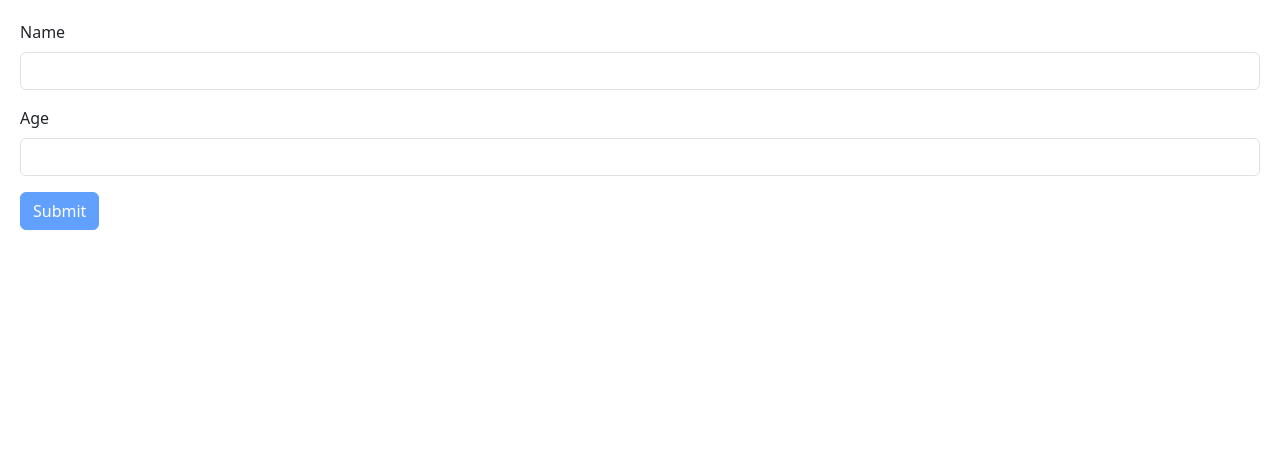
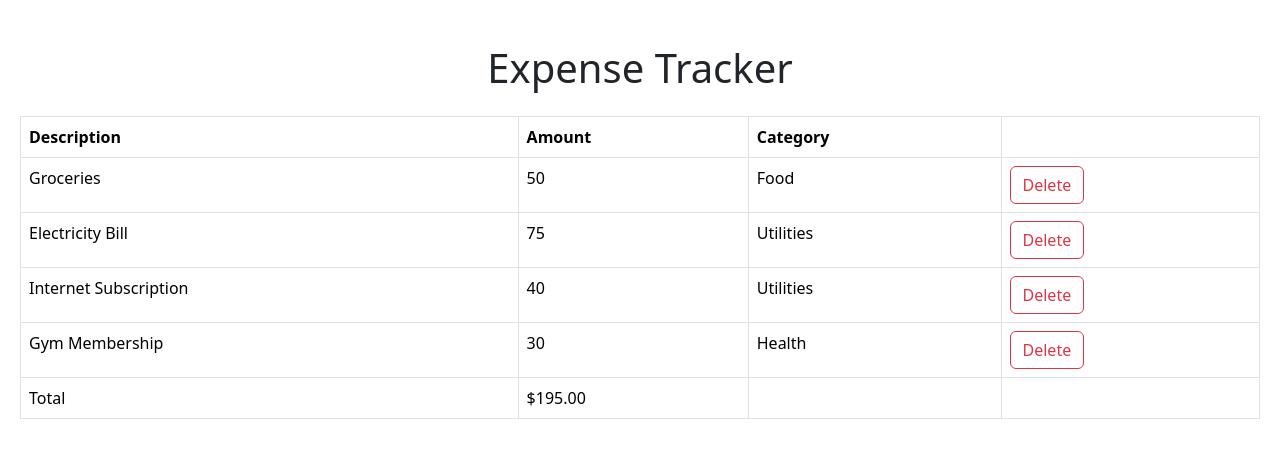
Before and after one commit to DevAhmedKhalil/mosh-react-app, a React (Vite) app: page / in a window 1280 px wide. Shown: the top 458 px of the page. Built offline with nearby package versions, Linux system fonts and the light colour scheme.

Commit message:
sec-6: building expense list

```diff
--- a/src/App.tsx
+++ b/src/App.tsx
@@ -1,10 +1,33 @@
 import { useState } from "react";
-import Form from "./components/Form";
+import ExpenseList from "./expense-tracker/components/ExpenseList";
 
 function App() {
+  const [expences, setExpences] = useState([
+    { id: 1, description: "Groceries", amount: 50, category: "Food" },
+    {
+      id: 2,
+      description: "Electricity Bill",
+      amount: 75,
+      category: "Utilities",
+    },
+    {
+      id: 3,
+      description: "Internet Subscription",
+      amount: 40,
+      category: "Utilities",
+    },
+    { id: 4, description: "Gym Membership", amount: 30, category: "Health" },
+  ]);
+
   return (
     <div>
-      <Form />
+      <h1 className="text-center my-4">Expense Tracker</h1>
+      <ExpenseList
+        expenses={expences}
+        onDelete={(id) => {
+          setExpences(expences.filter((expense) => expense.id !== id));
+        }}
+      ></ExpenseList>
     </div>
   );
 }
--- /dev/null
+++ b/src/expense-tracker/components/ExpenseList.tsx
@@ -0,0 +1,64 @@
+import React from "react";
+import { int } from "zod";
+
+interface Expense {
+  id: number;
+  description: string;
+  amount: number;
+  category: string;
+}
+
+interface Props {
+  expenses: Expense[];
+  onDelete: (id: number) => void;
+}
+
+const ExpenseList = ({ expenses, onDelete }: Props) => {
+  if (expenses.length === 0)
+    return <h3 className="text-center my-4 text-muted">No expenses found</h3>;
+
+  return (
+    <table className="table table-bordered">
+      <thead>
+        <tr>
+          <th>Description</th>
+          <th>Amount</th>
+          <th>Category</th>
+          <th></th>
+        </tr>
+      </thead>
+      <tbody>
+        {expenses.map((expense) => (
+          <tr key={expense.id}>
+            <td>{expense.description}</td>
+            <td>{expense.amount}</td>
+            <td>{expense.category}</td>
+            <td>
+              <button
+                className="btn btn-outline-danger"
+                onClick={() => onDelete(expense.id)}
+              >
+                Delete
+              </button>
+            </td>
+          </tr>
+        ))}
+      </tbody>
+      <tfoot>
+        <tr>
+          <td>Total</td>
+          <td>
+            $
+            {expenses
+              .reduce((acc, expense) => acc + expense.amount, 0)
+              .toFixed(2)}
+          </td>
+          <td></td>
+          <td></td>
+        </tr>
+      </tfoot>
+    </table>
+  );
+};
+
+export default ExpenseList;
```
